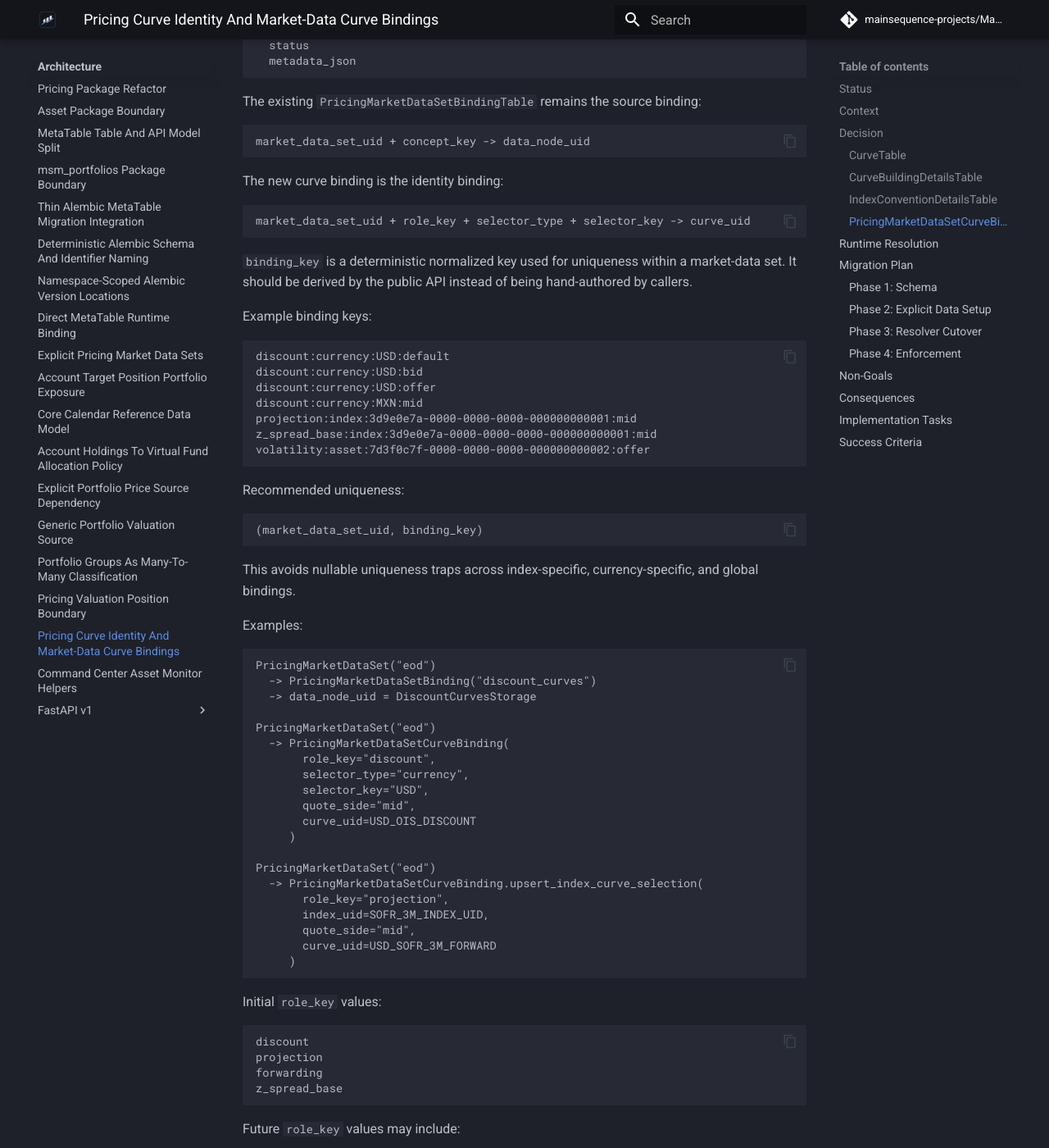
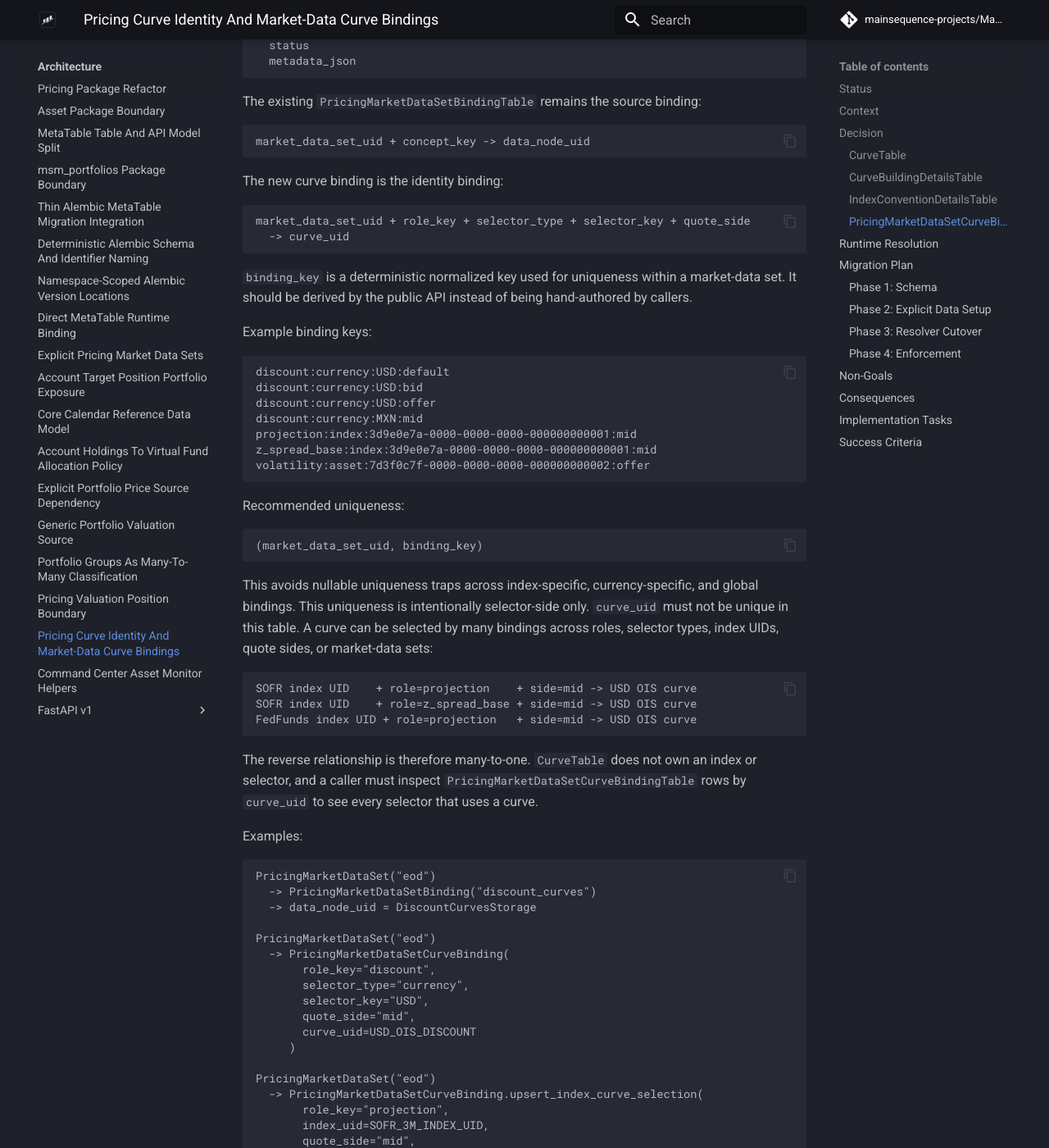
Before and after one commit to mainsequence-projects/MainSequenceMarkets, an MkDocs documentation site: the page built from docs/ADR/0035-pricing-curve-identity-and-market-data-curve-bindings.md, in a window 1280 px wide and 1400 px high, scrolled down 4772 px. Shown: the whole window at 82% size. Built offline with MkDocs 1.6.1 and Material for MkDocs 9.7.7, drawn with Linux system fonts in a browser that asks for light colours; comment, search, counter and statistics services are not loaded.

Commit message:
Document curve binding sharing semantics

````diff
--- a/docs/ADR/0035-pricing-curve-identity-and-market-data-curve-bindings.md
+++ b/docs/ADR/0035-pricing-curve-identity-and-market-data-curve-bindings.md
@@ -248,7 +248,8 @@ market_data_set_uid + concept_key -> data_node_uid
 The new curve binding is the identity binding:
 
 ```text
-market_data_set_uid + role_key + selector_type + selector_key -> curve_uid
+market_data_set_uid + role_key + selector_type + selector_key + quote_side
+  -> curve_uid
 ```
 
 `binding_key` is a deterministic normalized key used for uniqueness within a
@@ -274,7 +275,21 @@ Recommended uniqueness:
 ```
 
 This avoids nullable uniqueness traps across index-specific, currency-specific,
-and global bindings.
+and global bindings. This uniqueness is intentionally selector-side only.
+`curve_uid` must not be unique in this table. A curve can be selected by many
+bindings across roles, selector types, index UIDs, quote sides, or market-data
+sets:
+
+```text
+SOFR index UID    + role=projection    + side=mid -> USD OIS curve
+SOFR index UID    + role=z_spread_base + side=mid -> USD OIS curve
+FedFunds index UID + role=projection   + side=mid -> USD OIS curve
+```
+
+The reverse relationship is therefore many-to-one. `CurveTable` does not own an
+index or selector, and a caller must inspect
+`PricingMarketDataSetCurveBindingTable` rows by `curve_uid` to see every
+selector that uses a curve.
 
 Examples:
 
````
Also changed, not shown: .agents/skills/ms_markets/pricing/fixed_income_curve_building/SKILL.md (+9 -0 lines), docs/knowledge/msm_pricing/curves.md (+4 -0 lines), docs/knowledge/msm_pricing/market_data_sets.md (+27 -0 lines).
